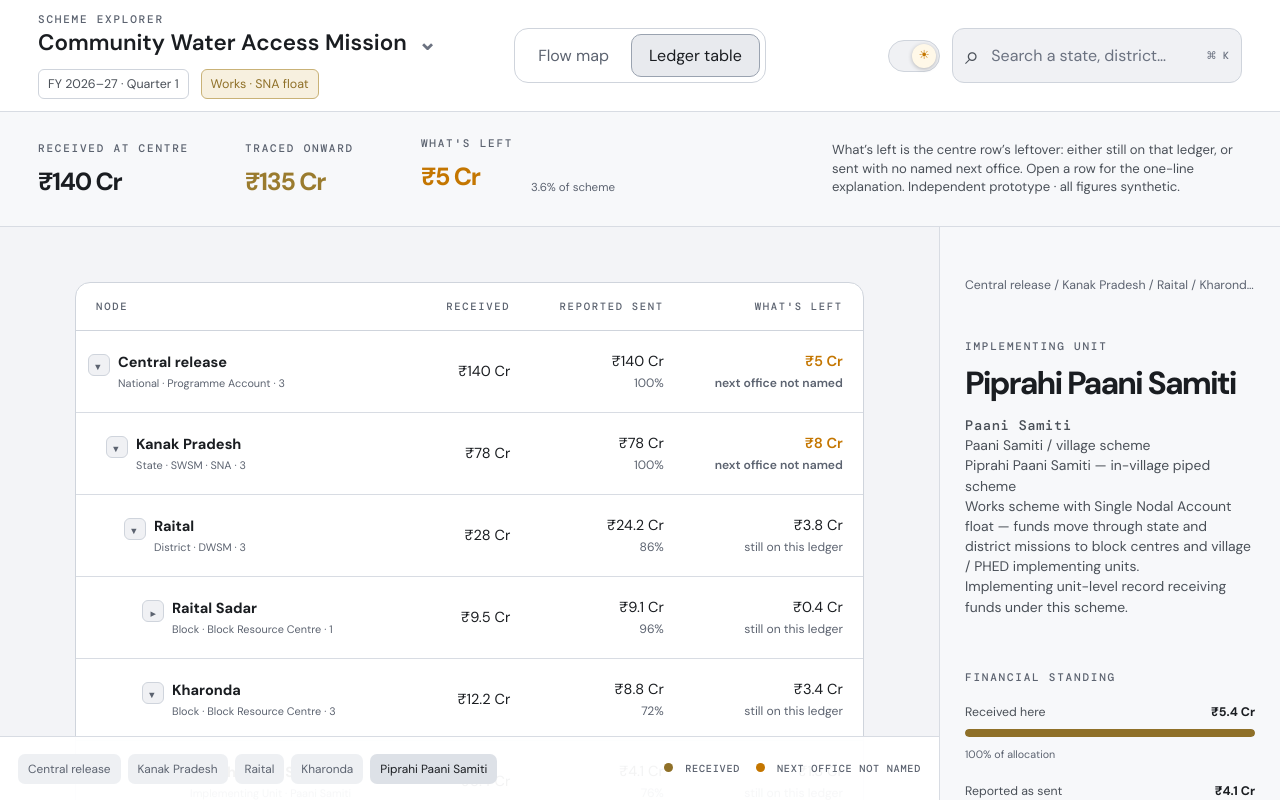
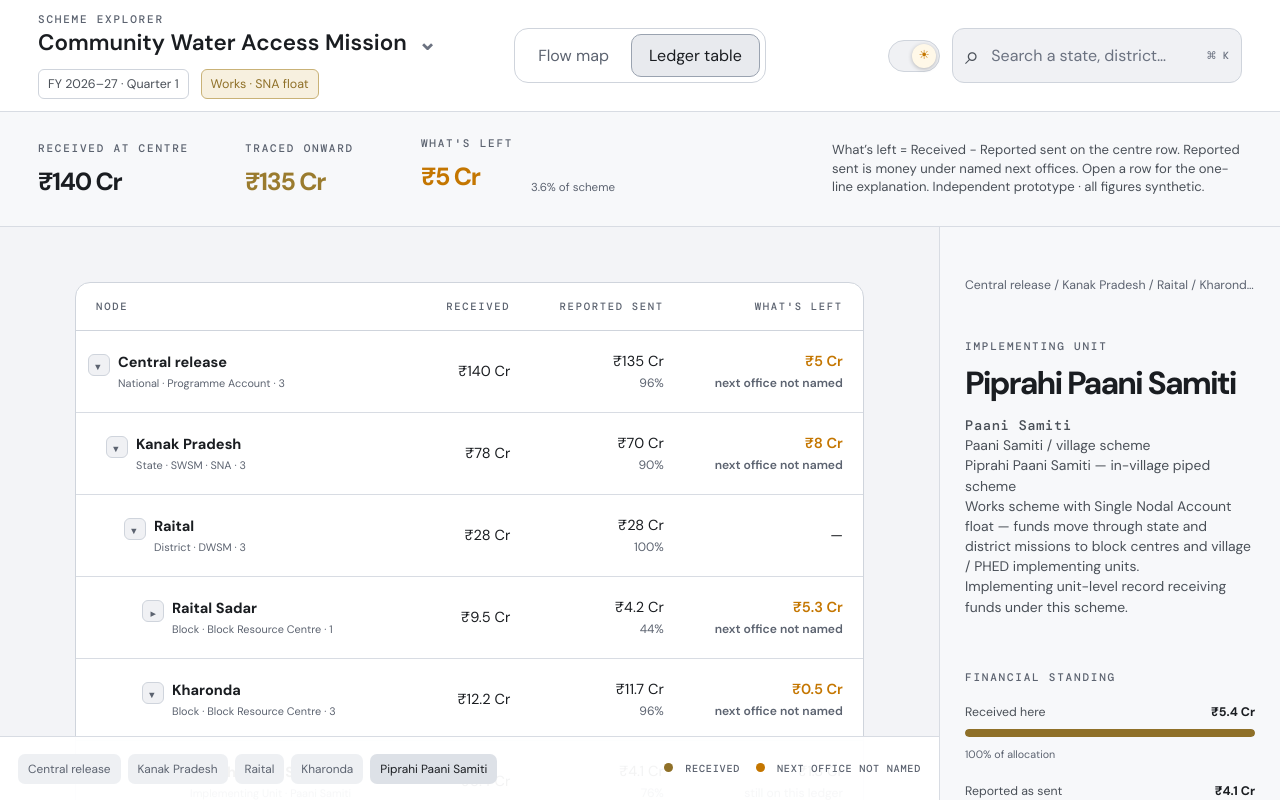
Before and after one commit to khushal-sahni/ourmoney, a React (Vite) app: page / in a window 1280 px wide. Both pictures are taken after a click on the button "Ledger table". Built offline with nearby package versions, Linux system fonts and the light colour scheme.

Commit message:
leftover is utilisation lag

```diff
--- a/src/App.tsx
+++ b/src/App.tsx
@@ -193,7 +193,7 @@ export function App(): ReactElement {
           detail={`${metrics.awaitingSharePercent}% of scheme`}
         />
         <p>
-          What’s left is the centre row’s leftover: either still on that ledger, or sent with no named next office.
+          What’s left = Received − Reported sent on the centre row. Reported sent is money under named next offices.
           Open a row for the one-line explanation. Independent prototype · all figures synthetic.
         </p>
       </section>
@@ -370,6 +370,7 @@ function LedgerTable({
             const childCount = byParent.get(node.id)?.length ?? 0;
             const isBranch = childCount > 0;
             const isOpen = searching || expanded.has(node.id);
+            const standing = citizenStanding(scenario, node);
             return (
               <tr
                 key={node.id}
@@ -402,12 +403,12 @@ function LedgerTable({
                     </div>
                   </div>
                 </td>
-                <td>{formatCrore(node.receivedPaise)}</td>
+                <td>{formatCrore(standing.receivedPaise)}</td>
                 <td>
-                  {formatCrore(node.reportedPaise)}
-                  <small>{Math.round(percentOf(node.reportedPaise, node.receivedPaise))}%</small>
+                  {formatCrore(standing.reportedSentPaise)}
+                  <small>{Math.round(percentOf(standing.reportedSentPaise, standing.receivedPaise))}%</small>
                 </td>
-                <LedgerOpenCell scenario={scenario} node={node} />
+                <LedgerOpenCell standing={standing} />
               </tr>
             );
           })}
@@ -418,13 +419,10 @@ function LedgerTable({
 }
 
 function LedgerOpenCell({
-  scenario,
-  node
+  standing
 }: {
-  scenario: ISchemeScenario;
-  node: IFundingNode;
+  standing: ReturnType<typeof citizenStanding>;
 }): ReactElement {
-  const standing = citizenStanding(scenario, node);
   if (standing.ledgerOpenKind === 'none') {
     return <td>—</td>;
   }
@@ -448,8 +446,8 @@ function Inspector({
   scenario: ISchemeScenario;
 }): ReactElement {
   const crumbs = pathFor(scenario, node);
-  const reportedPercentage = percentOf(node.reportedPaise, node.receivedPaise);
   const standing = citizenStanding(scenario, node);
+  const reportedPercentage = percentOf(standing.reportedSentPaise, standing.receivedPaise);
   const levelWord = node.level === 'agency'
     ? scenario.lastMileLabel.toLowerCase()
     : node.level;
@@ -493,18 +491,18 @@ function Inspector({
           percent={reportedPercentage}
           soft
         />
-        {standing.stillOnBooksPaise > 0 ? (
+        {standing.ledgerOpenKind === 'still-on-books' ? (
           <FinancialBar
             label="Still on this ledger"
-            value={formatCrore(standing.stillOnBooksPaise)}
-            percent={percentOf(standing.stillOnBooksPaise, standing.receivedPaise)}
+            value={formatCrore(standing.ledgerOpenPaise)}
+            percent={percentOf(standing.ledgerOpenPaise, standing.receivedPaise)}
           />
         ) : null}
         {standing.showUnnamedBar ? (
           <FinancialBar
             label="Next office not named"
-            value={formatCrore(standing.unnamedNextPaise)}
-            percent={percentOf(standing.unnamedNextPaise, standing.receivedPaise)}
+            value={formatCrore(standing.ledgerOpenPaise)}
+            percent={percentOf(standing.ledgerOpenPaise, standing.receivedPaise)}
             amber
           />
         ) : null}
--- a/src/data/fixtures/landholder-income.scenario.ts
+++ b/src/data/fixtures/landholder-income.scenario.ts
@@ -37,10 +37,9 @@ export const LANDHOLDER_INCOME_SCENARIO: ISchemeScenario = {
       bodyKind: 'dbt-cell',
       workLabel: 'DBT cell',
       receivedPaise: 48 * CRORE,
-      reportedPaise: 47.1 * CRORE,
+      reportedPaise: 48 * CRORE,
       reportedAt: '11 Aug 2026',
-      parentId: 'india',
-      unpublishedPaise: 0.9 * CRORE
+      parentId: 'india'
     },
     {
       id: 'girikhand',
@@ -50,10 +49,9 @@ export const LANDHOLDER_INCOME_SCENARIO: ISchemeScenario = {
       bodyKind: 'dbt-cell',
       workLabel: 'DBT cell',
       receivedPaise: 28 * CRORE,
-      reportedPaise: 27.5 * CRORE,
+      reportedPaise: 28 * CRORE,
       reportedAt: '11 Aug 2026',
-      parentId: 'india',
-      unpublishedPaise: 0.5 * CRORE
+      parentId: 'india'
     },
     {
       id: 'meera',
@@ -62,11 +60,10 @@ export const LANDHOLDER_INCOME_SCENARIO: ISchemeScenario = {
       level: 'state',
       bodyKind: 'dbt-cell',
       workLabel: 'DBT cell',
-      receivedPaise: 17.1 * CRORE,
-      reportedPaise: 16.6 * CRORE,
+      receivedPaise: (171 * CRORE) / 10,
+      reportedPaise: (171 * CRORE) / 10,
       reportedAt: '11 Aug 2026',
-      parentId: 'india',
-      unpublishedPaise: 0.5 * CRORE
+      parentId: 'india'
     },
     // Districts — enrollment-weighted (Raital highest in Kanak)
     {
@@ -77,10 +74,9 @@ export const LANDHOLDER_INCOME_SCENARIO: ISchemeScenario = {
       bodyKind: 'district-agri-office',
       workLabel: 'District Agriculture Office',
       receivedPaise: 22 * CRORE,
-      reportedPaise: 20.6 * CRORE,
+      reportedPaise: 22 * CRORE,
       reportedAt: '12 Aug 2026',
-      parentId: 'kanak',
-      unpublishedPaise: 0.9 * CRORE
+      parentId: 'kanak'
     },
     {
       id: 'chandanpur',
@@ -116,7 +112,8 @@ export const LANDHOLDER_INCOME_SCENARIO: ISchemeScenario = {
       receivedPaise: 15 * CRORE,
       reportedPaise: 14.7 * CRORE,
       reportedAt: '12 Aug 2026',
-      parentId: 'girikhand'
+      parentId: 'girikhand',
+      unpublishedPaise: 0.3 * CRORE
     },
     {
       id: 'sitabari',
@@ -149,8 +146,8 @@ export const LANDHOLDER_INCOME_SCENARIO: ISchemeScenario = {
       level: 'district',
       bodyKind: 'district-agri-office',
       workLabel: 'District Agriculture Office',
-      receivedPaise: 7.1 * CRORE,
-      reportedPaise: 6.9 * CRORE,
+      receivedPaise: (71 * CRORE) / 10,
+      reportedPaise: (69 * CRORE) / 10,
       reportedAt: '12 Aug 2026',
       parentId: 'meera'
     },
@@ -165,7 +162,8 @@ export const LANDHOLDER_INCOME_SCENARIO: ISchemeScenario = {
       receivedPaise: 6.8 * CRORE,
       reportedPaise: 6.6 * CRORE,
       reportedAt: '13 Aug 2026',
-      parentId: 'raital'
+      parentId: 'raital',
+      unpublishedPaise: 0.2 * CRORE
     },
     {
       id: 'kharonda',
@@ -203,8 +201,7 @@ export const LANDHOLDER_INCOME_SCENARIO: ISchemeScenario = {
       receivedPaise: 9.5 * CRORE,
       reportedPaise: 8.6 * CRORE,
       reportedAt: '14 Aug 2026',
-      parentId: 'kharonda',
-      unpublishedPaise: 0.9 * CRORE
+      parentId: 'kharonda'
     },
     {
       id: 'raital-sadar-i2',
@@ -248,7 +245,7 @@ export const LANDHOLDER_INCOME_SCENARIO: ISchemeScenario = {
     { id: 'lis-t13', fromNodeId: 'girikhand', toNodeId: 'patharwadi', amountPaise: 15 * CRORE, date: '11 Aug 2026', reference: 'DAO/PAT/ENR-0811', component: 'installment' },
     { id: 'lis-t14', fromNodeId: 'girikhand', toNodeId: 'sitabari', amountPaise: 13 * CRORE, date: '11 Aug 2026', reference: 'DAO/SIT/ENR-0811', component: 'installment' },
     { id: 'lis-t15', fromNodeId: 'meera', toNodeId: 'dhowli', amountPaise: 10 * CRORE, date: '11 Aug 2026', reference: 'DAO/DHO/ENR-0811', component: 'installment' },
-    { id: 'lis-t16', fromNodeId: 'meera', toNodeId: 'nirmalbandh', amountPaise: 7.1 * CRORE, date: '11 Aug 2026', reference: 'DAO/NIR/ENR-0811', component: 'installment' },
+    { id: 'lis-t16', fromNodeId: 'meera', toNodeId: 'nirmalbandh', amountPaise: (71 * CRORE) / 10, date: '11 Aug 2026', reference: 'DAO/NIR/ENR-0811', component: 'installment' },
     { id: 'lis-t17', fromNodeId: 'raital', toNodeId: 'raital-sadar', amountPaise: 6.8 * CRORE, date: '13 Aug 2026', reference: 'BLK/RSAD/ENR-0813', component: 'installment' },
     { id: 'lis-t18', fromNodeId: 'raital', toNodeId: 'kharonda', amountPaise: 10.4 * CRORE, date: '13 Aug 2026', reference: 'BLK/KHR/ENR-0813', component: 'installment' },
     { id: 'lis-t19', fromNodeId: 'raital', toNodeId: 'uttar-raital', amountPaise: 4.8 * CRORE, date: '13 Aug 2026', reference: 'BLK/URAI/ENR-0813', component: 'installment' },
--- a/src/domain/citizen-standing.ts
+++ b/src/domain/citizen-standing.ts
@@ -1,13 +1,15 @@
-import type { IFundingNode, ISchemeScenario } from './fund-flow';
+import type { IFundingNode, ISchemeScenario, SchemeKind } from './fund-flow';
 
 export type LedgerOpenKind = 'still-on-books' | 'next-unnamed' | 'none';
 
 export interface ICitizenStanding {
   readonly receivedPaise: number;
+  /** Amount this row treats as sent to named next offices (or utilised at a leaf). */
   readonly reportedSentPaise: number;
   readonly stillOnBooksPaise: number;
   readonly unnamedNextPaise: number;
   readonly namedChildrenPaise: number;
+  readonly childCount: number;
   readonly childrenCoverReceived: boolean;
   readonly ledgerOpenPaise: number;
   readonly ledgerOpenKind: LedgerOpenKind;
@@ -17,41 +19,58 @@ export interface ICitizenStanding {
 }
 
 /**
- * Citizen-facing leftover for one node.
- * Still on books = received − reported sent.
- * Next unnamed is only a separate story when it is not just that same leftover.
+ * Citizen leftover for one node.
+ *
+ * Rule citizens can check on their fingers:
+ *   What's left = Received − Reported sent
+ *
+ * When this office has named children, Reported sent is the sum of those children
+ * (money with a named next office). Any remainder is "next office not named".
+ * Leaf rows use the fixture's reported figure (utilisation on this ledger).
  */
 export function citizenStanding(scenario: ISchemeScenario, node: IFundingNode): ICitizenStanding {
   const receivedPaise = node.receivedPaise;
-  const reportedSentPaise = node.reportedPaise;
+  const children = scenario.nodes.filter((candidate) => candidate.parentId === node.id);
+  const childCount = children.length;
+  const namedChildrenPaise = children.reduce((sum, child) => sum + child.receivedPaise, 0);
+  const matchingNational = scenario.schemeKind === 'matching-society' && node.level === 'national';
+
+  let reportedSentPaise: number;
+  let unnamedNextPaise: number;
+
+  if (childCount > 0 && !matchingNational) {
+    // Structural truth: named next offices vs remainder.
+    reportedSentPaise = Math.min(namedChildrenPaise, receivedPaise);
+    unnamedNextPaise = Math.max(0, receivedPaise - reportedSentPaise);
+  } else {
+    reportedSentPaise = node.reportedPaise;
+    unnamedNextPaise = 0;
+  }
+
   const stillOnBooksPaise = Math.max(0, receivedPaise - reportedSentPaise);
-  const unnamedNextPaise = node.unpublishedPaise ?? 0;
-  const namedChildrenPaise = scenario.nodes
-    .filter((candidate) => candidate.parentId === node.id)
-    .reduce((sum, child) => sum + child.receivedPaise, 0);
-  const childrenCoverReceived = namedChildrenPaise >= receivedPaise && receivedPaise > 0;
+  const childrenCoverReceived = childCount > 0 && namedChildrenPaise >= receivedPaise && receivedPaise > 0;
 
   let ledgerOpenPaise = 0;
   let ledgerOpenKind: LedgerOpenKind = 'none';
   let ledgerHint = '';
 
-  if (stillOnBooksPaise > 0) {
+  if (childCount > 0 && unnamedNextPaise > 0) {
+    ledgerOpenPaise = unnamedNextPaise;
+    ledgerOpenKind = 'next-unnamed';
+    ledgerHint = 'next office not named';
+  } else if (stillOnBooksPaise > 0) {
     ledgerOpenPaise = stillOnBooksPaise;
     ledgerOpenKind = 'still-on-books';
     ledgerHint = 'still on this ledger';
-  } else if (unnamedNextPaise > 0) {
-    ledgerOpenPaise = unnamedNextPaise;
-    ledgerOpenKind = 'next-unnamed';
-    ledgerHint = 'next office not named';
   }
 
-  const showUnnamedBar = unnamedNextPaise > 0 && unnamedNextPaise !== stillOnBooksPaise;
+  const showUnnamedBar = ledgerOpenKind === 'next-unnamed';
   const inspectorSummary = explainStanding({
-    stillOnBooksPaise,
-    unnamedNextPaise,
-    childrenCoverReceived,
-    namedChildrenPaise,
-    receivedPaise
+    ledgerOpenKind,
+    ledgerOpenPaise,
+    childCount,
+    matchingNational,
+    schemeKind: scenario.schemeKind
   });
 
   return {
@@ -60,6 +79,7 @@ export function citizenStanding(scenario: ISchemeScenario, node: IFundingNode):
     stillOnBooksPaise,
     unnamedNextPaise,
     namedChildrenPaise,
+    childCount,
     childrenCoverReceived,
     ledgerOpenPaise,
     ledgerOpenKind,
@@ -69,29 +89,65 @@ export function citizenStanding(scenario: ISchemeScenario, node: IFundingNode):
   };
 }
 
+/**
+ * Fixture coherence checks. Empty = citizen math holds for every row.
+ * Matching-society national may have children larger than centre share (state match merges below).
+ */
+export function findStandingInconsistencies(scenario: ISchemeScenario): readonly string[] {
+  const issues: string[] = [];
+  for (const node of scenario.nodes) {
+    const children = scenario.nodes.filter((candidate) => candidate.parentId === node.id);
+    const childSum = children.reduce((sum, child) => sum + child.receivedPaise, 0);
+    const matchingNational = scenario.schemeKind === 'matching-society' && node.level === 'national';
+
+    if (children.length > 0 && !matchingNational && childSum > node.receivedPaise) {
+      issues.push(`${node.id}: children (${childSum}) exceed received (${node.receivedPaise})`);
+    }
+
+    if (children.length > 0 && !matchingNational) {
+      const expectedUnpub = Math.max(0, node.receivedPaise - childSum);
+      const actualUnpub = node.unpublishedPaise ?? 0;
+      if (Math.abs(actualUnpub - expectedUnpub) > 1) {
+        issues.push(
+          `${node.id}: unpublishedPaise ${actualUnpub} should equal received − children ${expectedUnpub}`
+        );
+      }
+      if (Math.abs(node.reportedPaise - childSum) > 1) {
+        issues.push(
+          `${node.id}: reportedPaise ${node.reportedPaise} should equal named children ${childSum}`
+        );
+      }
+    }
+
+    if (children.length === 0 && (node.unpublishedPaise ?? 0) > 0) {
+      issues.push(`${node.id}: leaf should not set unpublishedPaise (use reported < received instead)`);
+    }
+  }
+  return issues;
+}
+
 function explainStanding(input: {
-  stillOnBooksPaise: number;
-  unnamedNextPaise: number;
-  childrenCoverReceived: boolean;
-  namedChildrenPaise: number;
-  receivedPaise: number;
+  ledgerOpenKind: LedgerOpenKind;
+  ledgerOpenPaise: number;
+  childCount: number;
+  matchingNational: boolean;
+  schemeKind: SchemeKind;
 }): string {
-  const { stillOnBooksPaise, unnamedNextPaise, childrenCoverReceived } = input;
+  const { ledgerOpenKind, childCount, matchingNational } = input;
 
-  if (stillOnBooksPaise === 0 && unnamedNextPaise === 0) {
-    return 'This office has reported sending everything it received, and the next offices are named. Nothing is left open on this row.';
+  if (matchingNational) {
+    return 'This is the centre share only. State matching money joins at the state health society, so child totals can look larger than this row — that is the matching pattern, not a missing leftover.';
   }
 
-  if (stillOnBooksPaise > 0 && (unnamedNextPaise === 0 || unnamedNextPaise === stillOnBooksPaise)) {
-    if (childrenCoverReceived) {
-      return 'The next offices are already named for the full amount received. The leftover is only this: the office has not yet reported that last slice as sent. It is still on this ledger — not a missing place.';
-    }
-    return 'This leftover is still on this office’s ledger. It has not yet been reported as sent onward.';
+  if (ledgerOpenKind === 'none') {
+    return childCount > 0
+      ? 'Everything received here is already sitting under a named next office. Nothing is left open on this row.'
+      : 'This office has reported sending or using everything it received. Nothing is left open on this row.';
   }
 
-  if (stillOnBooksPaise === 0 && unnamedNextPaise > 0) {
-    return 'This office has reported sending everything it received. The leftover is different: the next office for that slice is not named in the published record yet.';
+  if (ledgerOpenKind === 'next-unnamed') {
+    return 'Received minus the money already under named next offices. That remainder has no named next office in the published record yet — a data gap, not a verdict.';
   }
 
-  return 'Two different leftovers: some money is still on this ledger (not yet reported as sent), and a smaller slice has no named next office in the published record.';
+  return 'This leftover is still on this office’s own ledger. It has not yet been reported as sent or used.';
 }
--- a/src/domain/flow-hierarchy.ts
+++ b/src/domain/flow-hierarchy.ts
@@ -94,10 +94,16 @@ export function activeBandLabel(levels: readonly NodeLevel[], lastMileLabel = 'A
 export function computeSchemeMetrics(scenario: ISchemeScenario): ISchemeMetrics {
   const root = scenario.nodes.find((node) => node.level === 'national') ?? scenario.nodes[0];
   const centralReleasePaise = root?.receivedPaise ?? 0;
-  const stillOnBooks = root ? Math.max(0, root.receivedPaise - root.reportedPaise) : 0;
-  const unnamedNext = root?.unpublishedPaise ?? 0;
-  // Headline leftover is the centre row only — do not sum child flags (that double-counts).
-  const awaitingDetailsPaise = stillOnBooks > 0 ? stillOnBooks : unnamedNext;
+  const children = root
+    ? scenario.nodes.filter((node) => node.parentId === root.id)
+    : [];
+  const matchingNational = scenario.schemeKind === 'matching-society' && root?.level === 'national';
+  const namedChildrenPaise = children.reduce((sum, child) => sum + child.receivedPaise, 0);
+  const awaitingDetailsPaise = root && children.length > 0 && !matchingNational
+    ? Math.max(0, root.receivedPaise - Math.min(namedChildrenPaise, root.receivedPaise))
+    : root
+      ? Math.max(0, root.receivedPaise - root.reportedPaise)
+      : 0;
   const tracedOnwardPaise = Math.max(0, centralReleasePaise - awaitingDetailsPaise);
   const awaitingSharePercent = centralReleasePaise === 0
     ? 0
```
Also changed, not shown: src/data/fixtures/neighbourhood-health.scenario.ts (+12 -11 lines), src/data/fixtures/rural-works-guarantee.scenario.ts (+5 -6 lines), src/data/fixtures/water-access.scenario.ts (+8 -8 lines), 2 other files (tests, documents, lock files or other folders).
